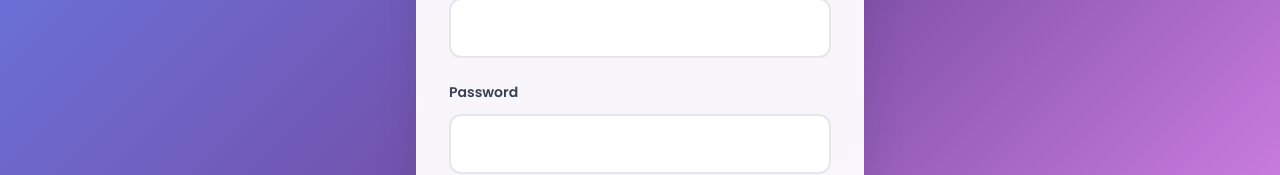
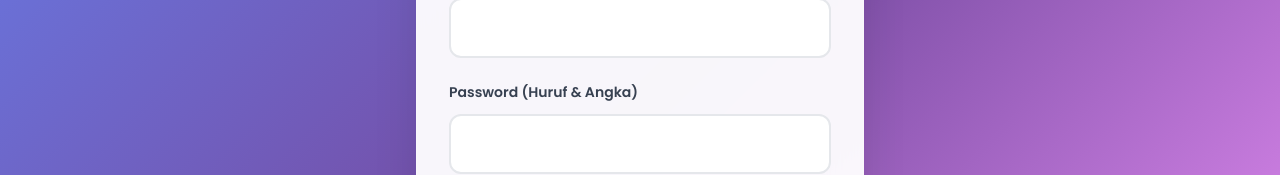
Before and after one commit to ftmpntb/registrasi, a plain HTML site: page index.html in a window 1280 px wide. Both pictures are taken after a click on the button "Belum punya akun? Daftar di sini". Shown: the part 295-470 px from the top of the page. Drawn offline with nearby package versions, Linux system fonts and the light colour scheme.

Commit message:
Update index.html

```diff
--- a/index.html
+++ b/index.html
@@ -151,7 +151,7 @@
                                 <div id="usernameSuccess" class="success-text hidden">Username valid ✓</div>
                             </div>
                             <div>
-                                <label class="block text-sm font-semibold text-gray-700 mb-3">Password</label>
+                                <label class="block text-sm font-semibold text-gray-700 mb-3">Password (Huruf & Angka)</label>
                                 <input type="password" id="regPassword" class="w-full px-4 py-4 rounded-xl input-modern" required>
                             </div>
                             <button type="submit" class="w-full btn-secondary text-white py-4 rounded-xl font-semibold text-lg">
```
